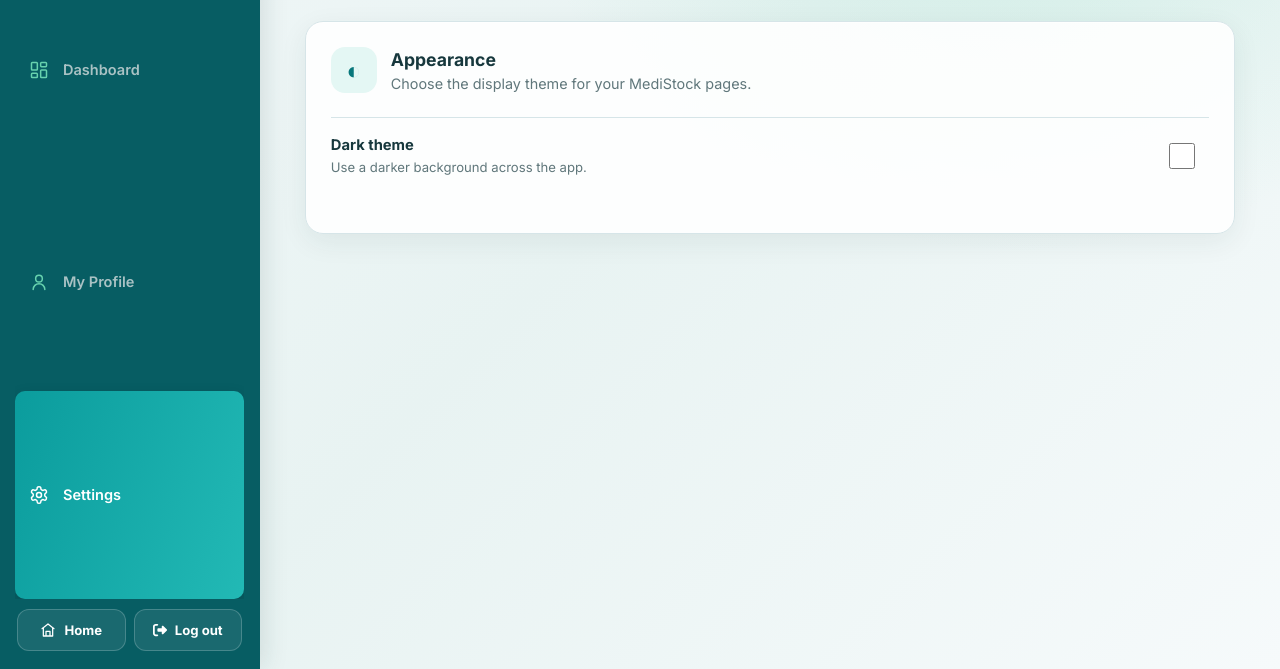
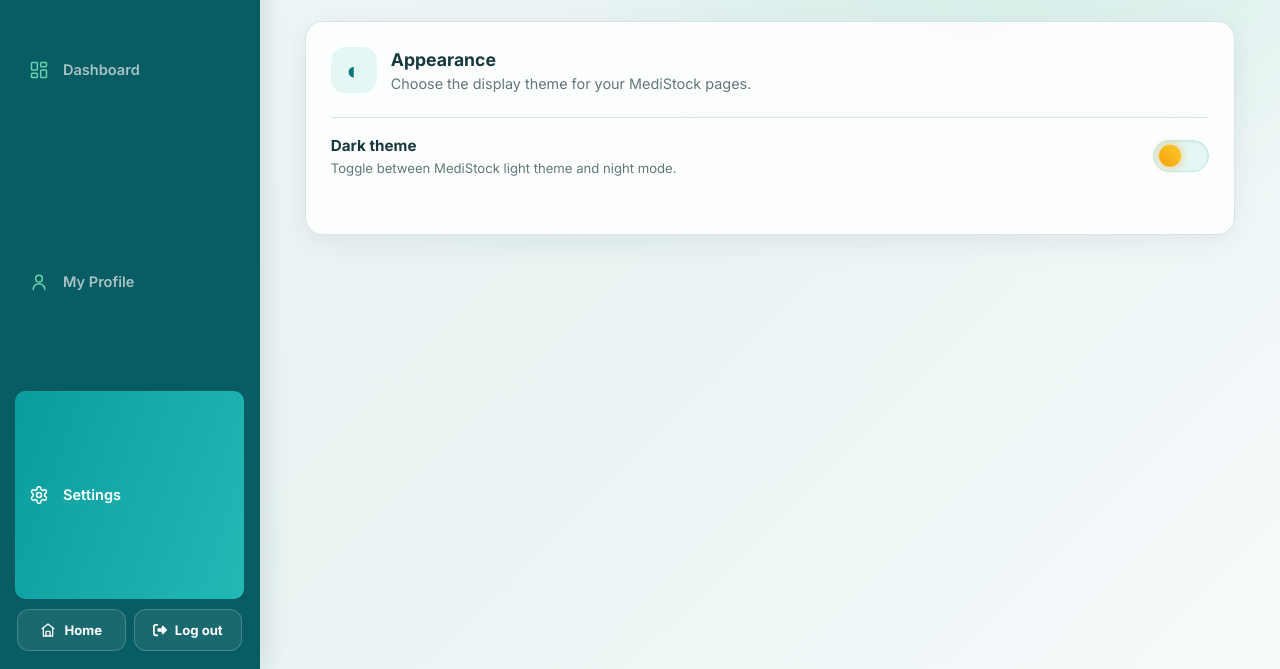
Before and after one commit to boovanvaraprasad-oss/Medistock-Smart-Pharmacy-Inventory-Billing-Management-System, a plain HTML site: page frontend/html/settings.html in a window 1280 px wide. Shown: the part 131-800 px from the top of the page. Drawn offline with Linux system fonts and the light colour scheme; no server answers; sample sign-in values are in the browser's storage.

Commit message:
feat(ui): add animated sun-and-moon dark mode switch styled with MediStock palette

```diff
--- a/frontend/css/app-theme.css
+++ b/frontend/css/app-theme.css
@@ -1466,3 +1466,68 @@ body:is(.has-app-sidebar, .app-theme-ready) > .page .report-chart-point:focus-vi
     border-color: var(--ms-teal-800, #08777B);
     color: #ffffff;
 }
+
+/* ==========================================================================
+   Animated Sun/Moon Dark Mode Switch (MediStock Palette)
+   ========================================================================== */
+.switch {
+    display: inline-block;
+    --width-of-switch: 3.5em;
+    --height-of-switch: 2em;
+    --size-of-icon: 1.4em;
+    --slider-offset: 0.3em;
+    position: relative;
+    width: var(--width-of-switch);
+    height: var(--height-of-switch);
+    flex-shrink: 0;
+}
+
+.switch input {
+    opacity: 0;
+    width: 0;
+    height: 0;
+    position: absolute;
+}
+
+.slider {
+    position: absolute;
+    cursor: pointer;
+    inset: 0;
+    background-color: #e4f7f4;
+    border: 1.5px solid #bceae5;
+    transition: all 0.4s cubic-bezier(0.4, 0, 0.2, 1);
+    border-radius: 30px;
+    box-shadow: inset 0 1px 3px rgba(0, 0, 0, 0.08);
+}
+
+.slider:before {
+    position: absolute;
+    content: "";
+    height: var(--size-of-icon, 1.4em);
+    width: var(--size-of-icon, 1.4em);
+    border-radius: 50%;
+    left: var(--slider-offset, 0.3em);
+    top: 50%;
+    transform: translateY(-50%);
+    background: linear-gradient(45deg, #f59e0b, #fbbf24 70%);
+    box-shadow: 0 0 10px rgba(245, 158, 11, 0.6);
+    transition: all 0.4s cubic-bezier(0.4, 0, 0.2, 1);
+}
+
+.switch input:checked + .slider {
+    background-color: #10272b;
+    border-color: #1a4b50;
+    box-shadow: inset 0 2px 4px rgba(0, 0, 0, 0.4);
+}
+
+.switch input:checked + .slider:before {
+    left: calc(100% - (var(--size-of-icon, 1.4em) + var(--slider-offset, 0.3em)));
+    background: #10272b;
+    box-shadow: inset -3px -2px 5px -1px #0b9c9d, inset -8px -4px 0 0 #67d2ae;
+    filter: drop-shadow(0 0 5px rgba(103, 210, 174, 0.4));
+}
+
+.switch input:focus-visible + .slider {
+    outline: 3px solid rgba(8, 119, 123, 0.45);
+    outline-offset: 2px;
+}
--- a/frontend/css/settings.css
+++ b/frontend/css/settings.css
@@ -98,14 +98,85 @@
     gap: 18px;
     padding: 18px 0 8px;
     border-top: 1px solid #d6e5e8;
-    cursor: pointer;
 }
 
 .theme-setting > span { display: grid; gap: 5px; }
-.theme-setting strong { color: #17383d; font-size: 0.92rem; }
+.theme-setting strong { color: #17383d; font-size: 0.95rem; }
 .theme-setting small { color: #60777b; font-size: 0.82rem; }
-.theme-setting input { width: 48px; height: 26px; accent-color: #08777b; cursor: pointer; }
 .settings-card .settings-status { min-height: 1.2em; margin-top: 10px; color: #08777b; font-size: 0.8rem; }
+
+/* ==========================================================================
+   Animated Sun/Moon Dark Mode Switch (Uiverse Adapted for MediStock Palette)
+   ========================================================================== */
+.switch {
+    display: inline-block;
+    --width-of-switch: 3.5em;
+    --height-of-switch: 2em;
+    --size-of-icon: 1.4em;
+    --slider-offset: 0.3em;
+    position: relative;
+    width: var(--width-of-switch);
+    height: var(--height-of-switch);
+    flex-shrink: 0;
+}
+
+/* Hide default HTML checkbox */
+.switch input {
+    opacity: 0;
+    width: 0;
+    height: 0;
+    position: absolute;
+}
+
+/* The slider track */
+.slider {
+    position: absolute;
+    cursor: pointer;
+    top: 0;
+    left: 0;
+    right: 0;
+    bottom: 0;
+    background-color: #e4f7f4;
+    border: 1.5px solid #bceae5;
+    transition: all 0.4s cubic-bezier(0.4, 0, 0.2, 1);
+    border-radius: 30px;
+    box-shadow: inset 0 1px 3px rgba(0, 0, 0, 0.08);
+}
+
+/* Sun / Day icon (Golden morning sun) */
+.slider:before {
+    position: absolute;
+    content: "";
+    height: var(--size-of-icon, 1.4em);
+    width: var(--size-of-icon, 1.4em);
+    border-radius: 50%;
+    left: var(--slider-offset, 0.3em);
+    top: 50%;
+    transform: translateY(-50%);
+    background: linear-gradient(45deg, #f59e0b, #fbbf24 70%);
+    box-shadow: 0 0 10px rgba(245, 158, 11, 0.6);
+    transition: all 0.4s cubic-bezier(0.4, 0, 0.2, 1);
+}
+
+/* Dark mode track */
+.switch input:checked + .slider {
+    background-color: #10272b;
+    border-color: #1a4b50;
+    box-shadow: inset 0 2px 4px rgba(0, 0, 0, 0.4);
+}
+
+/* Dark mode Moon crescent with MediStock Teal & Mint highlights */
+.switch input:checked + .slider:before {
+    left: calc(100% - (var(--size-of-icon, 1.4em) + var(--slider-offset, 0.3em)));
+    background: #10272b;
+    box-shadow: inset -3px -2px 5px -1px #0b9c9d, inset -8px -4px 0 0 #67d2ae;
+    filter: drop-shadow(0 0 5px rgba(103, 210, 174, 0.4));
+}
+
+.switch input:focus-visible + .slider {
+    outline: 3px solid rgba(8, 119, 123, 0.45);
+    outline-offset: 2px;
+}
 
 /* Customer Inquiries & Leads Panel */
 .inquiry-count-badge {
--- a/frontend/html/settings.html
+++ b/frontend/html/settings.html
@@ -135,10 +135,13 @@
                         <p>Choose the display theme for your MediStock pages.</p>
                     </div>
                 </div>
-                <label class="theme-setting" for="themeToggle">
-                    <span><strong>Dark theme</strong><small id="themeDescription">Use a darker background across the app.</small></span>
-                    <input id="themeToggle" type="checkbox" role="switch" aria-describedby="themeDescription">
-                </label>
+                <div class="theme-setting">
+                    <span><strong>Dark theme</strong><small id="themeDescription">Toggle between MediStock light theme and night mode.</small></span>
+                    <label class="switch" for="themeToggle">
+                        <input id="themeToggle" type="checkbox" role="switch" aria-describedby="themeDescription">
+                        <span class="slider"></span>
+                    </label>
+                </div>
                 <p id="settingsStatus" class="settings-status" role="status" aria-live="polite"></p>
             </section>
         </section>
```
